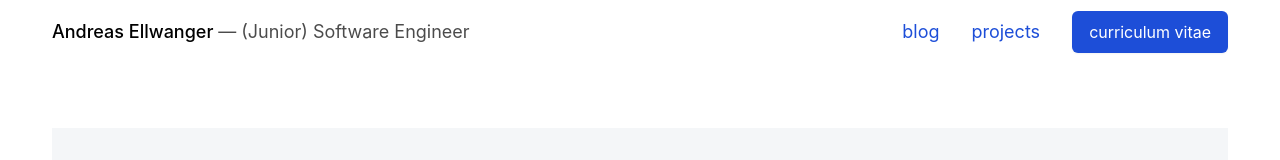
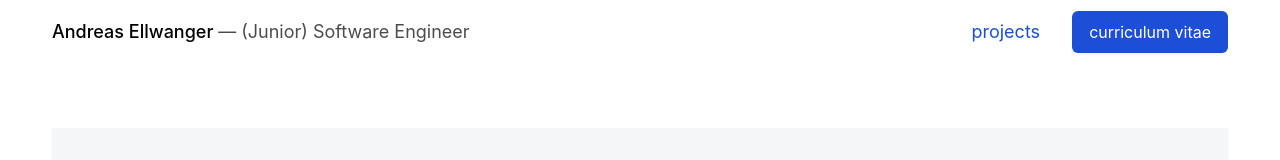
Before and after one commit to ndrsllwngr/andreasellwanger.com, a Next.js app: page / in a window 1280 px wide. Shown: the top 160 px of the page. Built offline with nearby package versions, Linux system fonts and the light colour scheme; what @tailwindcss/typography would draw is missing.

Commit message:
Disable blog link in navbar

```diff
--- a/components/old-nav-bar.tsx
+++ b/components/old-nav-bar.tsx
@@ -24,7 +24,7 @@ const NavBar = () => {
               </div>
               <div className="hidden sm:ml-6 sm:flex sm:items-center">
                 <div className="sm:space-x-8 items-center">
-                  <Page href="/blog" title="blog" />
+                  {/*<Page href="/blog" title="blog" />*/}
                   <Page href="/projects" title="projects" />
                   {/*<Page href="/about" title="About" />*/}
                   <a
```
